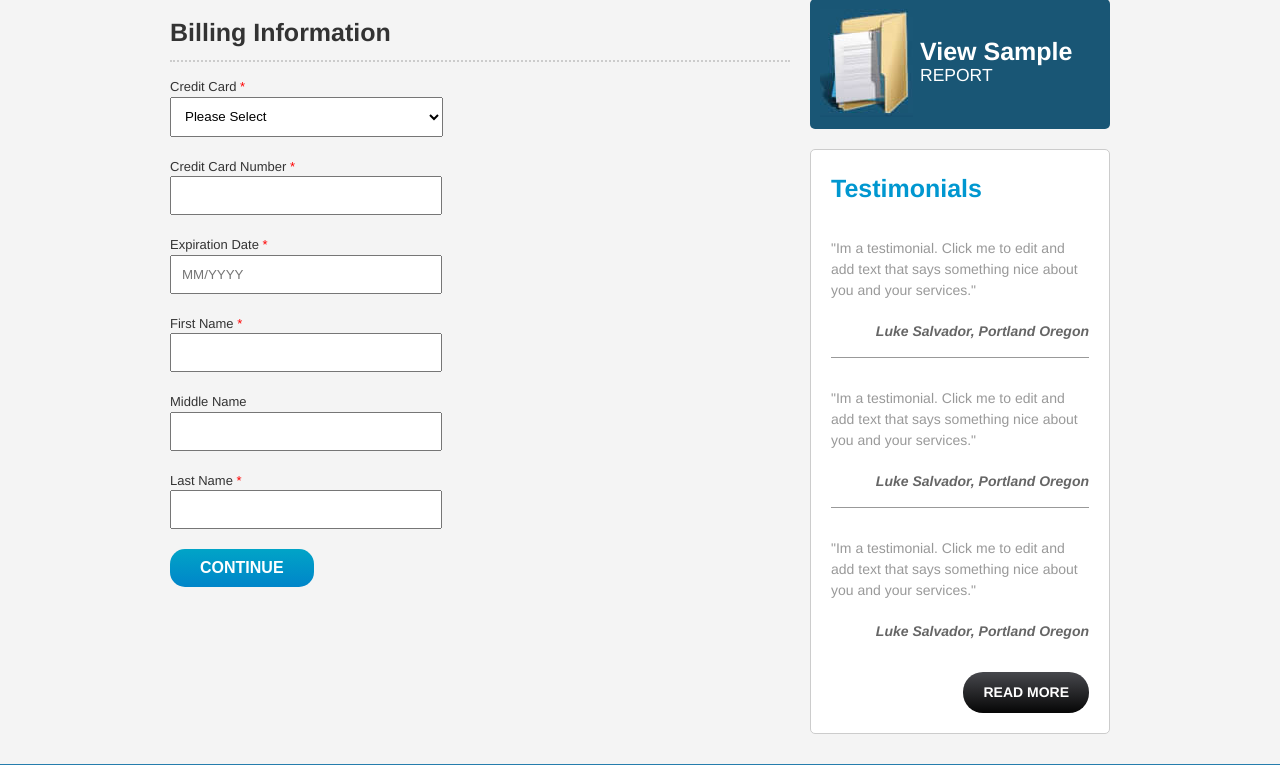
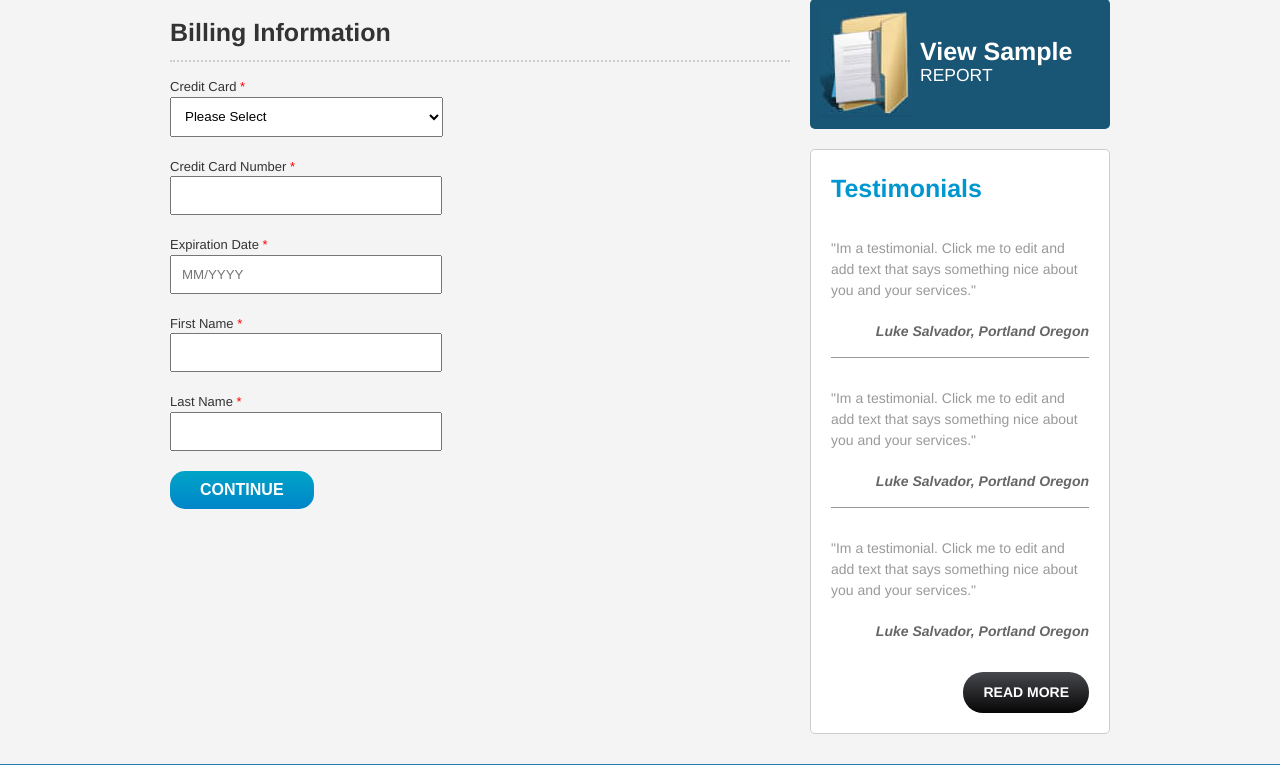
Before and after one commit to AtreyuShoper/mvr, a CodeIgniter app: page /instantMVR/index.php/individual/billing in a window 1280 px wide. Shown: the part 167-932 px from the top of the page. Run offline with CodeIgniter, Linux system fonts and the light colour scheme.

Commit message:
+ change name

```diff
--- a/system/application/views/individual/billing_view.php
+++ b/system/application/views/individual/billing_view.php
@@ -12,8 +12,8 @@
        $attributes = array('class' => '', 'id' => '', 'name' => 'billingform');
        echo form_open('individual/billing', $attributes); ?>
     <input type="hidden" name="isbilling" value="1" />
-    <label for="credit_card">Credit Card <span class="required">*</span></label>
-        <?php echo form_error('credit_card'); ?>
+    <label for="ccard_type">Credit Card <span class="required">*</span></label>
+        <?php echo form_error('ccard_type'); ?>
         <?php // Change the values in this array to populate your dropdown as required ?>
         <?php $options = array(
 			''  				=> 'Please Select',
@@ -23,27 +23,23 @@
 			'Visa'  			=> 'Visa'
 		); ?>
 
-        <br /><?php echo form_dropdown('credit_card', $options, set_value('credit_card'))?>
+        <br /><?php echo form_dropdown('ccard_type', $options, set_value('ccard_type'))?>
 
-        <label for="credit_card_number">Credit Card Number <span class="required">*</span></label>
-        <?php echo form_error('credit_card_number'); ?>
-        <input id="credit_card_number" type="text" name="credit_card_number" maxlength="255" value="<?php echo set_value('credit_card_number'); ?>"  />
+        <label for="ccard_number">Credit Card Number <span class="required">*</span></label>
+        <?php echo form_error('cccard_number'); ?>
+        <input id="ccard_number" type="text" name="ccard_number" maxlength="255" value="<?php echo set_value('ccard_number'); ?>"  />
 
-        <label for="expiration_date">Expiration Date <span class="required">*</span></label>
-        <?php echo form_error('expiration_date'); ?>
-        <input id="expiration_date" type="text" name="expiration_date" maxlength="10" placeholder="MM/YYYY" value="<?php echo set_value('expiration_date'); ?>"  />
+        <label for="exp_date">Expiration Date <span class="required">*</span></label>
+        <?php echo form_error('exp_date'); ?>
+        <input id="exp_date" type="text" name="exp_date" maxlength="10" placeholder="MM/YYYY" value="<?php echo set_value('exp_date'); ?>"  />
 
-        <label for="first_name">First Name <span class="required">*</span></label>
-        <?php echo form_error('first_name'); ?>
-        <input id="first_name" type="text" name="first_name" maxlength="50" value="<?php echo set_value('first_name'); ?>"  />
+        <label for="ccfname">First Name <span class="required">*</span></label>
+        <?php echo form_error('ccfname'); ?>
+        <input id="ccfname" type="text" name="ccfname" maxlength="50" value="<?php echo set_value('ccfname'); ?>"  />
 
-        <label for="middle_name">Middle Name</label>
-        <?php echo form_error('middle_name'); ?>
-        <input id="middle_name" type="text" name="middle_name" maxlength="50" value="<?php echo set_value('middle_name'); ?>"  />
-
-        <label for="last_name">Last Name <span class="required">*</span></label>
-        <?php echo form_error('last_name'); ?>
-        <input id="last_name" type="text" name="last_name" maxlength="50" value="<?php echo set_value('last_name'); ?>"  />
+        <label for="cclname">Last Name <span class="required">*</span></label>
+        <?php echo form_error('cclname'); ?>
+        <input id="cclname" type="text" name="cclname" maxlength="50" value="<?php echo set_value('cclname'); ?>"  />
         <?php echo form_submit( 'submit', 'Continue'); ?>
 
 <?php echo form_close(); ?>
```
